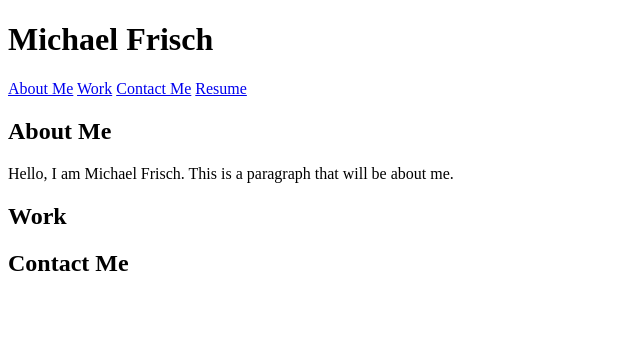
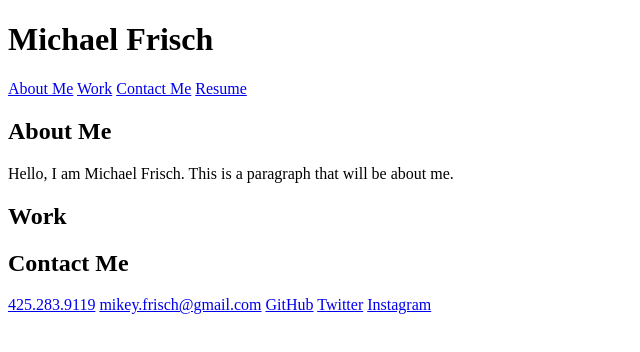
Before and after one commit to mfrisch87/About-Me, a plain HTML site: page index.html in a window 1280 px wide. Shown: the whole page, without its empty margins (0-640 px from the left). Drawn offline with Linux system fonts and the light colour scheme.

Commit message:
Added links to Contact Me

```diff
--- a/index.html
+++ b/index.html
@@ -26,6 +26,11 @@
 </div>
 <div id="contact">
 <h2 class="section">Contact Me</h2>
+<a href="#">425.283.9119</a>
+<a href="mailto:mikey.frisch@gmail.com">mikey.frisch@gmail.com</a>
+<a href="#github">GitHub</a>
+<a href="#twitter">Twitter</a>
+<a href="#instagram">Instagram</a>
 </div>
 </main>
 </body>
```
